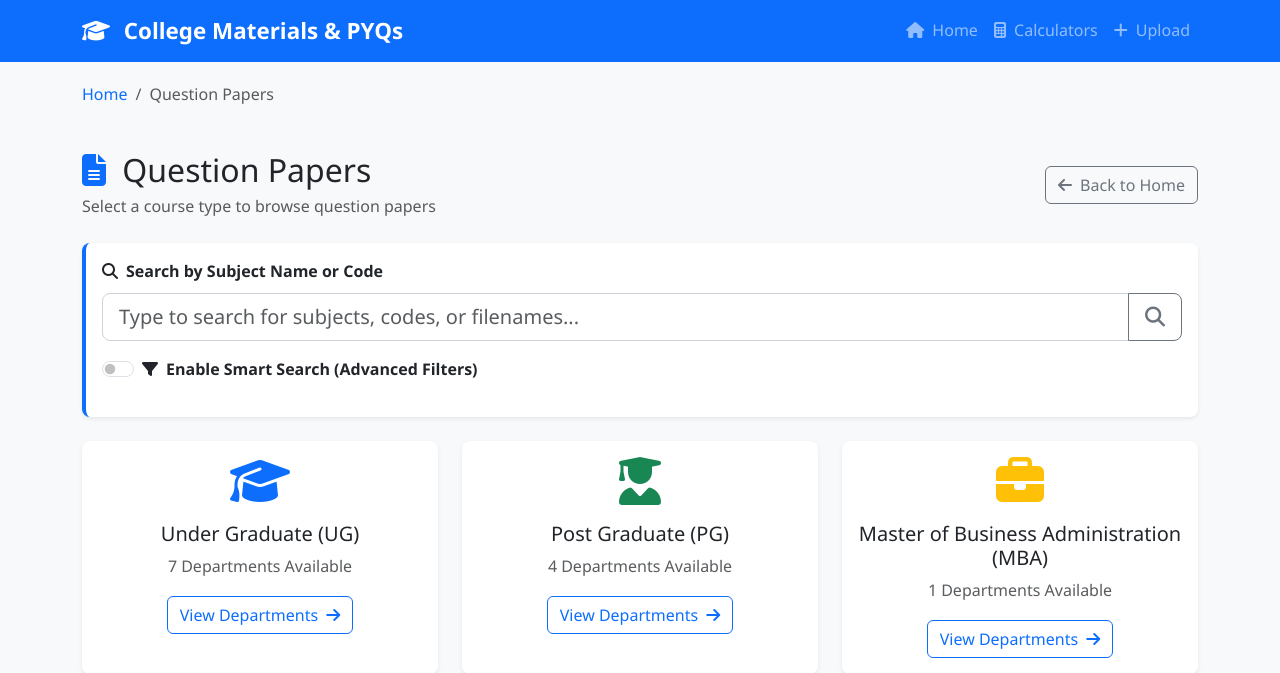
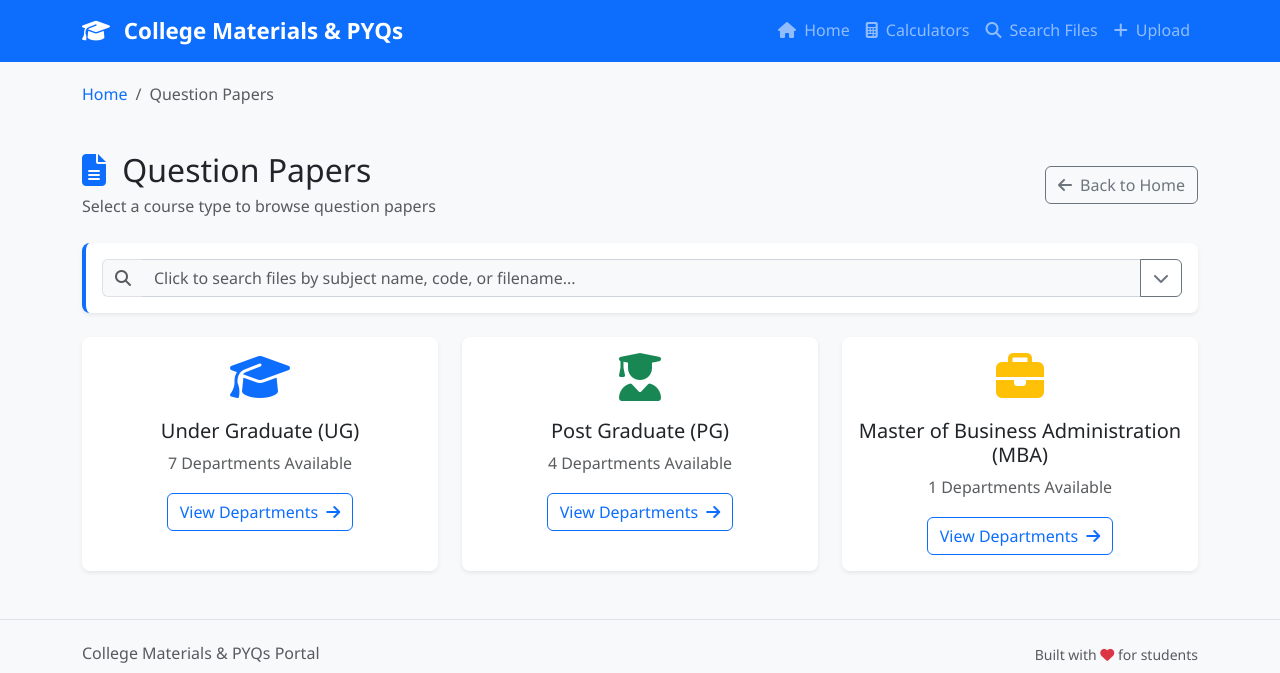
Before and after one commit to Sharruk/website, a Flask app: page /materials in a window 1280 px wide. Shown: the top 673 px of the page. Run offline with Flask 3, Linux system fonts and the light colour scheme; some libraries are stand-ins or nearby versions.

Commit message:
Integrate and enhance file search functionality across the whole application
Adds a global search component with default collapsed state, triggered by click, and integrated throughout the application.

Replit-Commit-Author: Agent
Replit-Commit-Session-Id: 81950c80-0a83-4582-9b01-ed6b09660952
Replit-Commit-Screenshot-Url: https://storage.googleapis.com/screenshot-production-us-central1/1de93726-9472-4bf5-9855-3623499d8f6b/77232be1-704c-48df-b554-9312a73ebbce.jpg

```diff
--- a/templates/base.html
+++ b/templates/base.html
@@ -33,6 +33,11 @@
                     <li class="nav-item">
                         <a class="nav-link" href="{{ url_for('calculators_home') }}">
                             <i class="fas fa-calculator me-1"></i> Calculators
+                        </a>
+                    </li>
+                    <li class="nav-item">
+                        <a class="nav-link" href="{{ url_for('search') }}">
+                            <i class="fas fa-search me-1"></i> Search Files
                         </a>
                     </li>
                     <li class="nav-item">
--- a/templates/components/global_search.html
+++ b/templates/components/global_search.html
@@ -1,6 +1,22 @@
 <!-- Global Search Component -->
 <div class="card shadow-sm mb-4" id="globalSearchCard">
-    <div class="card-body">
+    <!-- Collapsed Search Bar -->
+    <div class="card-body py-3" id="globalSearchCollapsed">
+        <div class="input-group">
+            <span class="input-group-text bg-light border-end-0">
+                <i class="fas fa-search text-muted"></i>
+            </span>
+            <input type="text" class="form-control border-start-0" id="globalSearchTrigger"
+                   placeholder="Click to search files by subject name, code, or filename..."
+                   readonly style="cursor: pointer; background-color: #f8f9fa;">
+            <button class="btn btn-outline-secondary" type="button" id="globalExpandBtn">
+                <i class="fas fa-chevron-down"></i>
+            </button>
+        </div>
+    </div>
+
+    <!-- Expanded Search Interface -->
+    <div class="card-body" id="globalSearchExpanded" style="display: none;">
         <!-- Basic Search Bar -->
         <div class="mb-3">
             <label for="globalBasicSearch" class="form-label">
@@ -11,6 +27,9 @@
                        placeholder="Type to search for subjects, codes, or filenames...">
                 <button class="btn btn-outline-secondary" type="button" id="globalSearchBtn">
                     <i class="fas fa-search"></i>
+                </button>
+                <button class="btn btn-outline-danger" type="button" id="globalCollapseBtn">
+                    <i class="fas fa-times"></i>
                 </button>
             </div>
         </div>
@@ -112,6 +131,11 @@ document.addEventListener('DOMContentLoaded', function() {
 });
 
 function initializeGlobalSearch() {
+    const searchTrigger = document.getElementById('globalSearchTrigger');
+    const expandBtn = document.getElementById('globalExpandBtn');
+    const collapseBtn = document.getElementById('globalCollapseBtn');
+    const collapsed = document.getElementById('globalSearchCollapsed');
+    const expanded = document.getElementById('globalSearchExpanded');
     const basicSearch = document.getElementById('globalBasicSearch');
     const smartToggle = document.getElementById('globalSmartToggle');
     const advancedFilters = document.getElementById('globalAdvancedFilters');
@@ -119,7 +143,27 @@ function initializeGlobalSearch() {
     const closeResultsBtn = document.getElementById('globalCloseResults');
     const clearFiltersBtn = document.getElementById('globalClearFilters');
 
-    if (!basicSearch) return; // Component not loaded
+    if (!searchTrigger) return; // Component not loaded
+
+    // Expand/Collapse functionality
+    function expandSearch() {
+        collapsed.style.display = 'none';
+        expanded.style.display = 'block';
+        basicSearch.focus();
+    }
+
+    function collapseSearch() {
+        expanded.style.display = 'none';
+        collapsed.style.display = 'block';
+        // Clear search results when collapsing
+        document.getElementById('globalSearchResults').style.display = 'none';
+        clearAllGlobalFilters();
+    }
+
+    // Event listeners for expand/collapse
+    searchTrigger.addEventListener('click', expandSearch);
+    expandBtn.addEventListener('click', expandSearch);
+    collapseBtn.addEventListener('click', collapseSearch);
 
     // Basic search functionality
     basicSearch.addEventListener('input', debounceGlobalSearch(performGlobalSearch, 300));
@@ -426,11 +470,17 @@ function clearGlobalAdvancedFilters() {
 }
 
 function clearAllGlobalFilters() {
-    document.getElementById('globalBasicSearch').value = '';
-    document.getElementById('globalSmartToggle').checked = false;
-    document.getElementById('globalAdvancedFilters').style.display = 'none';
+    const basicSearch = document.getElementById('globalBasicSearch');
+    const smartToggle = document.getElementById('globalSmartToggle');
+    const advancedFilters = document.getElementById('globalAdvancedFilters');
+    const searchResults = document.getElementById('globalSearchResults');
+
+    if (basicSearch) basicSearch.value = '';
+    if (smartToggle) smartToggle.checked = false;
+    if (advancedFilters) advancedFilters.style.display = 'none';
+    if (searchResults) searchResults.style.display = 'none';
+
     clearGlobalAdvancedFilters();
-    document.getElementById('globalSearchResults').style.display = 'none';
 }
 
 function debounceGlobalSearch(func, wait) {
@@ -542,6 +592,23 @@ function showGlobalToast(message, type = 'info') {
     border-left: 4px solid #0d6efd;
 }
 
+#globalSearchTrigger:focus {
+    box-shadow: none;
+    border-color: #86b7fe;
+}
+
+#globalSearchCollapsed .input-group-text {
+    border-color: #dee2e6;
+}
+
+#globalExpandBtn {
+    transition: transform 0.2s ease;
+}
+
+#globalExpandBtn:hover {
+    transform: rotate(180deg);
+}
+
 #globalSearchResults .card {
     transition: transform 0.2s ease-in-out, box-shadow 0.2s ease-in-out;
 }
```
Also changed, not shown: replit.md (+1 -0 lines).
